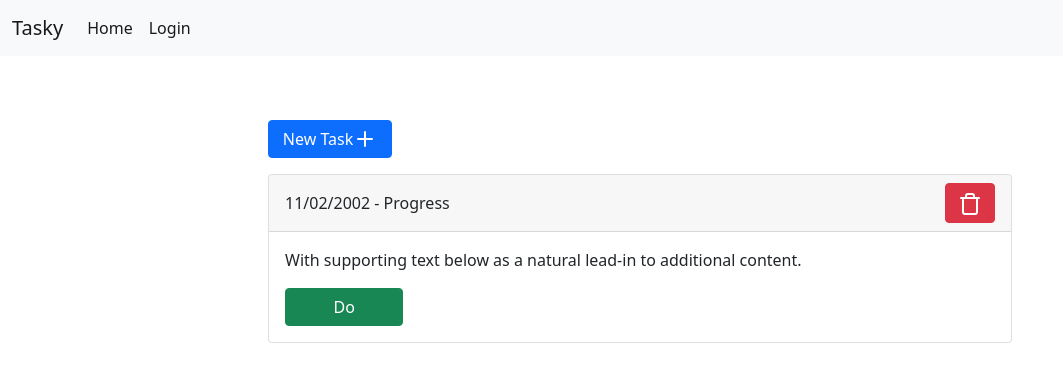
After one commit to finrails/CS50x-FinalProject, a Flask app: template templates/tasks.html in a window 1280 px wide. The commit adds this page. Shown: the top 382 px of the page, without its empty margins (0-1063 px from the left). Run offline with Flask 3, Linux system fonts and the light colour scheme; the template is opened without the code that fills it, so the values that code supplies are empty.

Commit message:
add: tasks route and page

```diff
--- a/app.py
+++ b/app.py
@@ -72,6 +72,14 @@ def new_user_session():
 
     return render_template("new_user_session.html")
 
+@app.route("/tasks", methods=["GET"])
+def show_tasks():
+    if 'user_id' in session and session['user_id']:
+        return render_template("tasks.html")
+
+    flash('You must first log in to acess that page.', category="error")
+    return redirect('/')
+
 @app.route("/users/new", methods=["GET", "POST"])
 def user_new():
     if 'user_id' in session:
--- a/templates/layout.html
+++ b/templates/layout.html
@@ -5,6 +5,7 @@
 	  <script src="https://cdn.jsdelivr.net/npm/bootstrap@5.0.2/dist/js/bootstrap.bundle.min.js" integrity="sha384-MrcW6ZMFYlzcLA8Nl+NtUVF0sA7MsXsP1UyJoMp4YLEuNSfAP+JcXn/tWtIaxVXM" crossorigin="anonymous"></script>   <meta name="viewport" content="width=device-width, initial-scale=1.0">
 		<link href="https://cdn.jsdelivr.net/npm/bootstrap@5.0.2/dist/css/bootstrap.min.css" rel="stylesheet" integrity="sha384-EVSTQN3/azprG1Anm3QDgpJLIm9Nao0Yz1ztcQTwFspd3yD65VohhpuuCOmLASjC" crossorigin="anonymous">   <meta http-equiv="X-UA-Compatible" content="ie=edge">
 		<link href="{{ url_for('static', filename='styles.css') }}" rel="stylesheet">
+		<script src="https://unpkg.com/feather-icons"></script>
 		<title>{% block title %}{% endblock %}</title>
   </head>
   <body>
@@ -12,7 +13,7 @@
 			<header>
 				<nav class="navbar navbar-expand-lg navbar-light bg-light">
 					<div class="container-fluid">
-						<a class="navbar-brand">Stock Dashboard</a>
+						<a class="navbar-brand">Tasky</a>
 						<button class="navbar-toggler" type="button" data-bs-toggle="collapse" data-bs-target="#navbarNav" aria-controls="navbarNav" aria-expanded="false" aria-label="Toggle navigation">
 							<span class="navbar-toggler-icon"></span>
 						</button>
@@ -23,7 +24,7 @@
 									</li>
 									{% if 'user_id' in session and session['user_id'] %}
 										<li class="nav-item">
-											<a class="nav-link active" aria-current="page" href="{{ url_for('index') }}">Profile</a>
+											<a class="nav-link active" aria-current="page" href="{{ url_for('show_tasks') }}">Tasks</a>
 									</li>
 									{% endif %}
 									{% if not 'user_id' in session or not session['user_id'] %}
@@ -61,5 +62,6 @@
 			{% endfor %}
 		{% endwith %}
 		{% block content %}{% endblock %}
+		<script>feather.replace()</script>
   </body>
 </html>
--- /dev/null
+++ b/templates/tasks.html
@@ -0,0 +1,29 @@
+{% extends "layout.html" %}
+
+{% block title %}
+	Dashboard
+{% endblock %}
+
+{% block content %}
+	<section class="container d-flex flex-column align-items-center" style="margin-top: 64px;">
+		<div class="container p-0 col-12 col-lg-8 mb-3">
+			<div class="col-12 col-md-3 col-lg-2">
+				<a href="#" class="btn w-100 btn-primary d-flex align-items-center justify-content-center">New Task<i data-feather="plus"></i></a>
+			</div>
+		</div>
+		<div class="card col-12 col-lg-8">
+			<div class="card-header d-flex justify-content-between align-items-center">
+				<div>
+					11/02/2002 - Progress
+				</div>
+				<a href="#" class="btn btn-danger"><i data-feather="trash"></i></a>
+			</div>
+			<div class="card-body d-flex flex-column container">
+				<p class="card-text">With supporting text below as a natural lead-in to additional content.</p>
+				<div class="col-12 col-md-3 col-lg-2">
+					<a href="#" class="btn w-100 btn-success">Do</a>
+				</div>
+			</div>
+		</div>
+	</section>
+{% endblock %}
```
